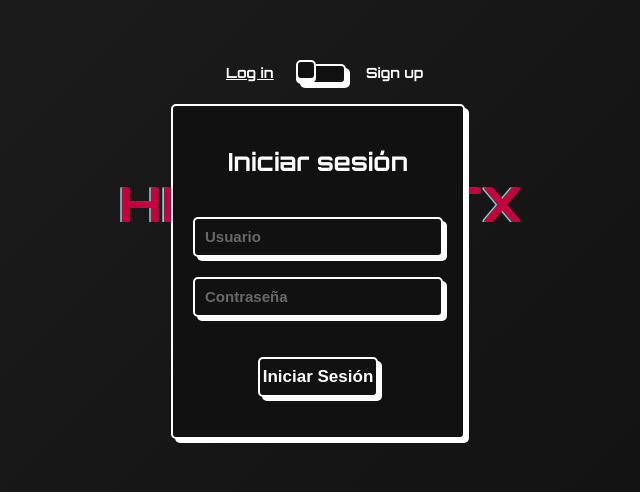
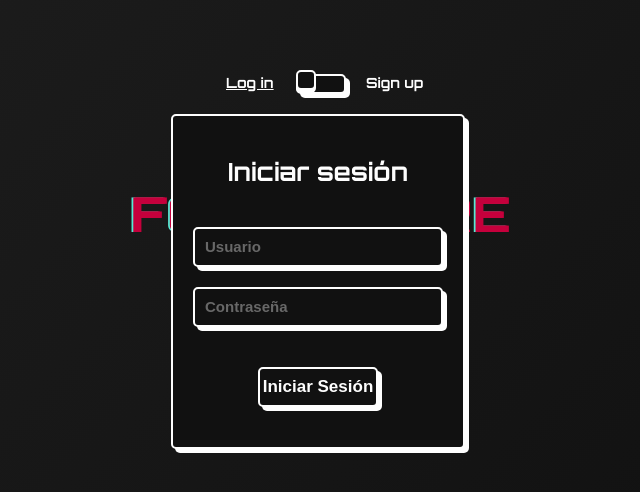
Before and after one commit to CesarGoto1/App, a React (Vite) app: page / in a window 1280 px wide. Shown: the part 172-664 px from the top of the page, without its empty margins (319-959 px from the left). Built offline with nearby package versions, Linux system fonts and the light colour scheme.

Commit message:
Titulo Bien

```diff
--- a/src/index.css
+++ b/src/index.css
@@ -8,11 +8,11 @@ body {
 
 .main-container {
   display: flex;
-  min-height: 100dvh;
+  flex-direction: column;
+  align-items: center;
+  justify-content: center;
+  min-height: 100vh;
   width: 100%;
-  flex-direction: column;
-  justify-content: center;
-  align-items: center;
   background: linear-gradient(135deg, #1f1f1f, #0f0f0f);
   overflow-y: auto;
 }
@@ -26,6 +26,7 @@ body {
   letter-spacing: 2px;
   text-shadow: 1px 1px 3px rgba(0, 0, 0, 0.5);
   animation: glitch 1s infinite linear alternate-reverse;
+  margin-top: 20px;
 }
 
 @keyframes glitch {
--- a/src/index.jsx
+++ b/src/index.jsx
@@ -39,16 +39,14 @@ const Index = () => {
 
   return (
     <div className="main-container">
-      {!isAuthenticated && (
       <motion.h1
         className="app-title"
         initial={{ opacity: 0 }}
         animate={{ opacity: 1 }}
         transition={{ duration: 1 }}
       >
-          HikariShiftX
+        FocusWare
       </motion.h1>
-      )}
 
       {isAuthenticated ? (
         <App onLogout={handleLogout} />
```
Lines whose indentation alone changed are shown as unchanged.
